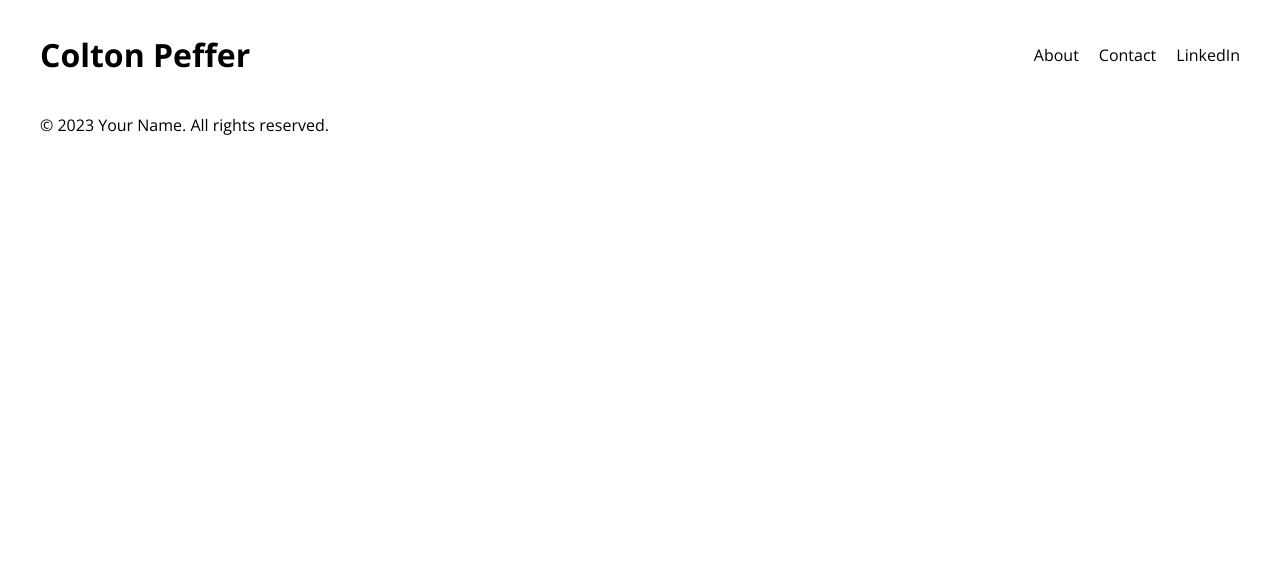
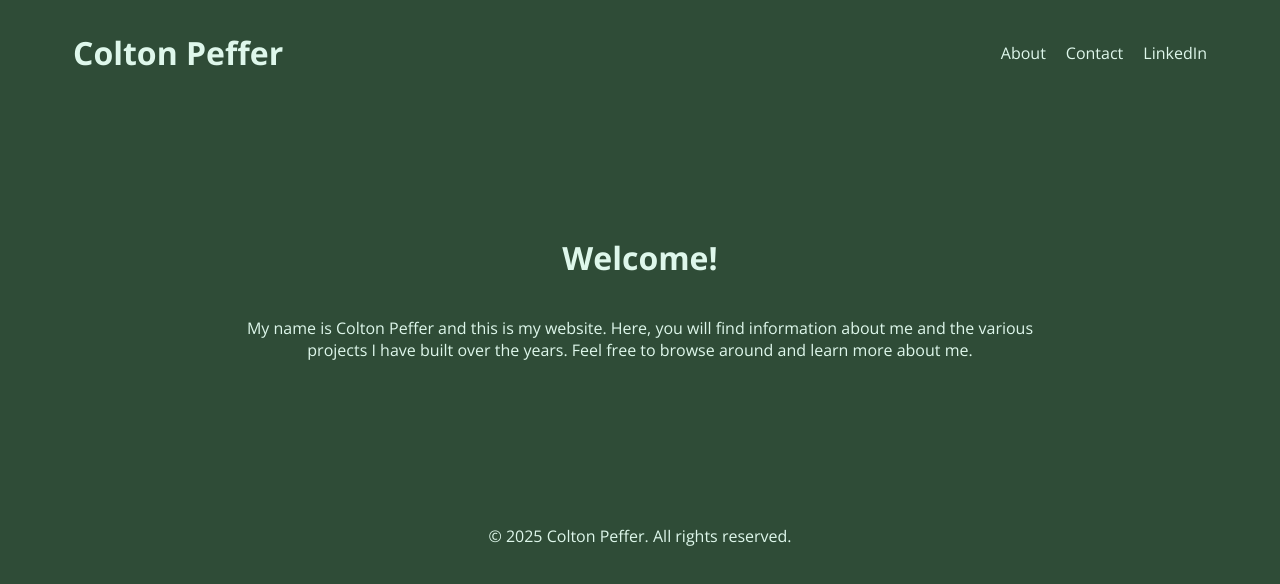
Before and after one commit to cpeffer/cpeffer.github.io, a React (Create React App) app: page / in a window 1280 px wide. Shown: the top 584 px of the page. Built offline with nearby package versions, Linux system fonts and the light colour scheme.

Commit message:
added some colors and nice spacing

```diff
--- a/src/components/Footer.tsx
+++ b/src/components/Footer.tsx
@@ -1,9 +1,10 @@
 import React from 'react';
+
 
 const Footer: React.FC = () => {
   return (
-    <footer>
-      <p>&copy; 2023 Your Name. All rights reserved.</p>
+    <footer className='footer'>
+      <p>&copy; 2025 Colton Peffer. All rights reserved.</p>
     </footer>
   );
 };
--- a/src/components/Header.tsx
+++ b/src/components/Header.tsx
@@ -11,7 +11,6 @@ const Header: React.FC = () => {
     <div style={{ display: 'flex', gap: '20px' }}>
       <Link to="/about" style={{ textDecoration: 'none', color: 'inherit' }}>About </Link>
       <ContactTooltip/>
-      {/* <button style={{ marginLeft: '10px' }}>Contact</button> */}
       <a href="https://www.linkedin.com/in/coltonpeffer" target="_blank" rel="noopener noreferrer" style={{ textDecoration: 'none', color: 'inherit' }}>
         LinkedIn
       </a>
--- a/src/index.css
+++ b/src/index.css
@@ -11,3 +11,17 @@ code {
   font-family: source-code-pro, Menlo, Monaco, Consolas, 'Courier New',
     monospace;
 }
+
+body:before {
+  content: "";
+  position: fixed;
+  top: 0;
+  left: 0;
+  width: 100%;
+  height: 100%;
+  background-color: #2F4C37;
+  background-position: 50%;
+  background-repeat: no-repeat;
+  background-size: cover;
+  z-index: -1;
+}
--- a/src/pages/Home.tsx
+++ b/src/pages/Home.tsx
@@ -3,7 +3,10 @@ import React from 'react';
 const Home: React.FC = () => {
   return (
     <div className="home">
-
+        <div className='welcome-message'>
+            <h1>Welcome!</h1>
+            <p>My name is Colton Peffer and this is my website. Here, you will find information about me and the various projects I have built over the years. Feel free to browse around and learn more about me.</p>
+        </div>
     </div>
   );
 };
--- a/src/styles/global.css
+++ b/src/styles/global.css
@@ -2,15 +2,17 @@
 
 body {
   margin: 0;
-  padding: 0 12px;
+  padding: 0 10px;
   box-sizing: border-box;
   font-family: 'Open Sans', sans-serif; /* Apply the font to the body */
+  color: #DEF7EB;
 }
 
 .App {
-  max-width: 1200px;
-  margin: 0 auto;
-  padding: 12px;
+    max-width: 90%;
+    margin: 0 auto;
+    padding: 10px;
+    justify-content: center;
 }
 
 .tooltip-content {
@@ -23,3 +25,22 @@ body {
     visibility: visible;
     opacity: 1;
   }
+
+.welcome-message {
+display: flex;
+flex-direction: column;
+align-items: center;
+justify-content: center;
+text-align: center;
+height: 50vh;
+margin: 0 20vh;
+}
+
+.footer {
+  display: flex;
+  justify-content: center;
+  align-items: center;
+  height: 10vh;
+  background-color: #2F4C37;
+  color: #DEF7EB;
+}
```
